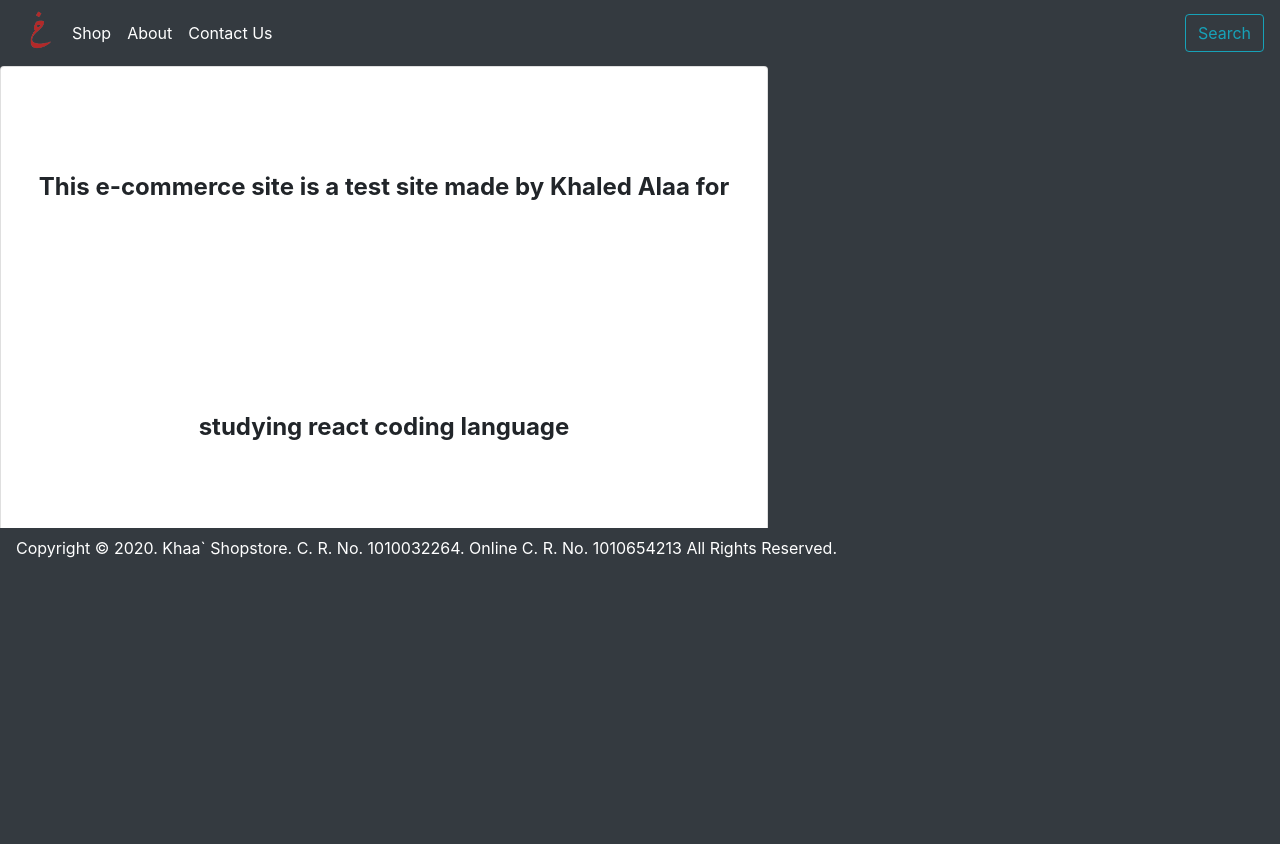
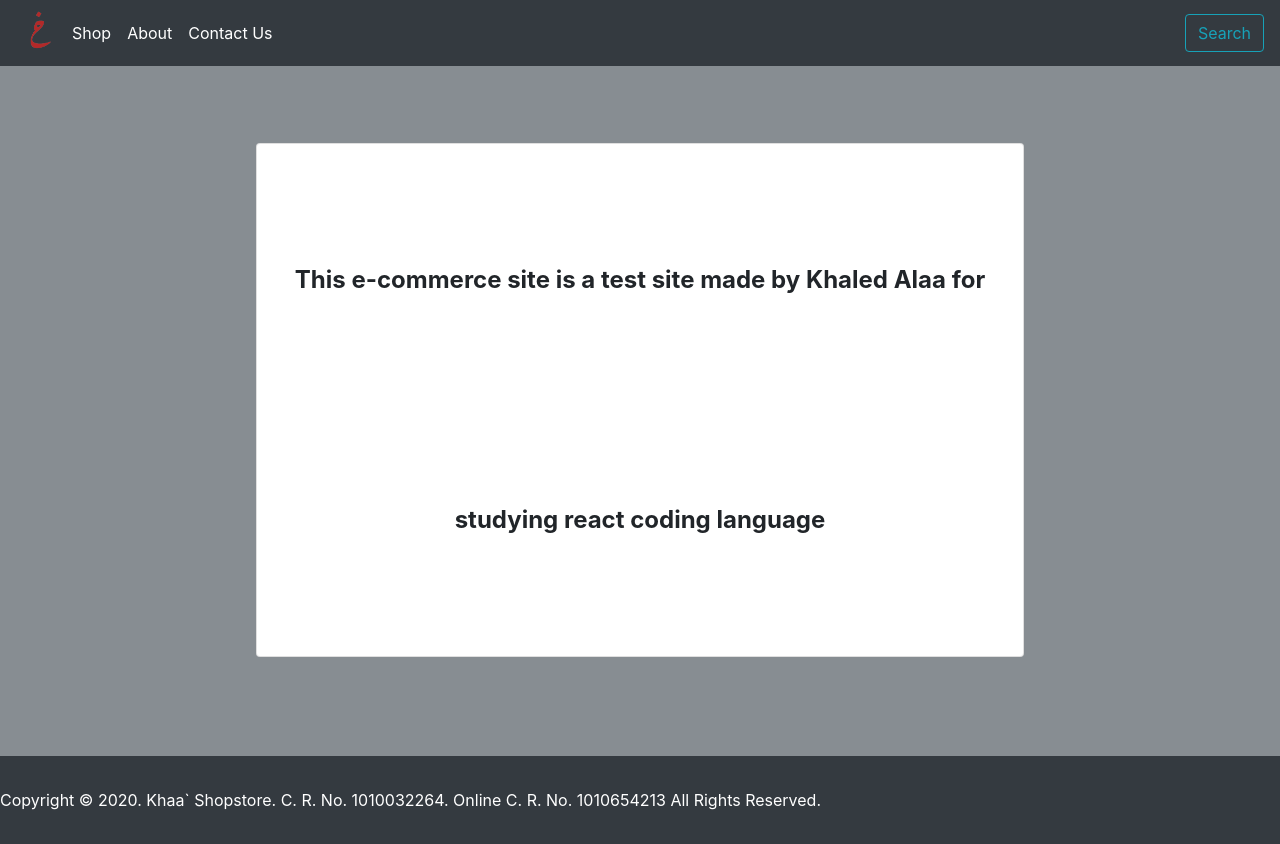
Before and after one commit to Khaled-Alaa/e-commerce-project, a React (Create React App) app: page /creator in a window 1280 px wide. Before the commit the page ends 800 px from the top, so only its background shows below. Built offline with nearby package versions, Linux system fonts and the light colour scheme.

Commit message:
update styles

```diff
--- a/src/styles/styles.css
+++ b/src/styles/styles.css
@@ -1,5 +1,5 @@
 body {
-  background-color: #343a40;
+  background-color: #878d92;
 }
 
 .about-container {
@@ -8,8 +8,13 @@ body {
   font-size: 1.5rem;
   text-align: center;
   width: 60%;
+  position: absolute;
+  left: 50%;
+  top: 50%;
+  transform: translate(-50%, -50%);
+  padding: 1rem;
 }
-/*.footer {
+.footer {
   padding: 2rem 0;
   width: 100%;
   position: absolute;
@@ -17,7 +22,7 @@ body {
   top: 100%;
   transform: translate(-50%, -50%);
   color: white;
-}*/
+}
 
 .contact-us-container {
   width: 50%;
```
Also changed, not shown: 1 other file (tests, documents, lock files or other folders).
